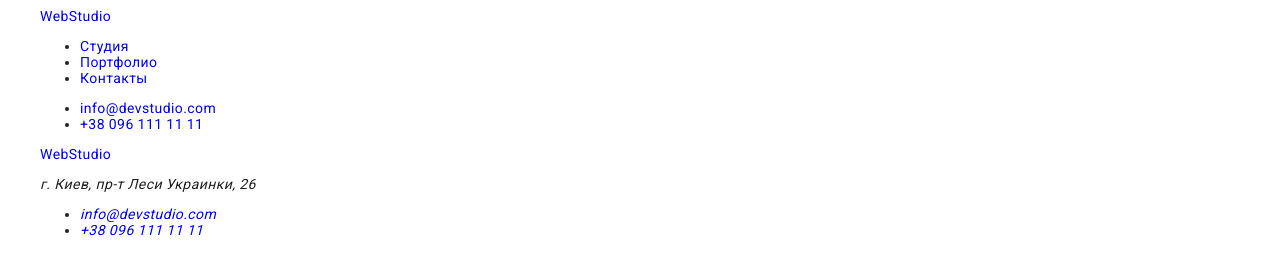
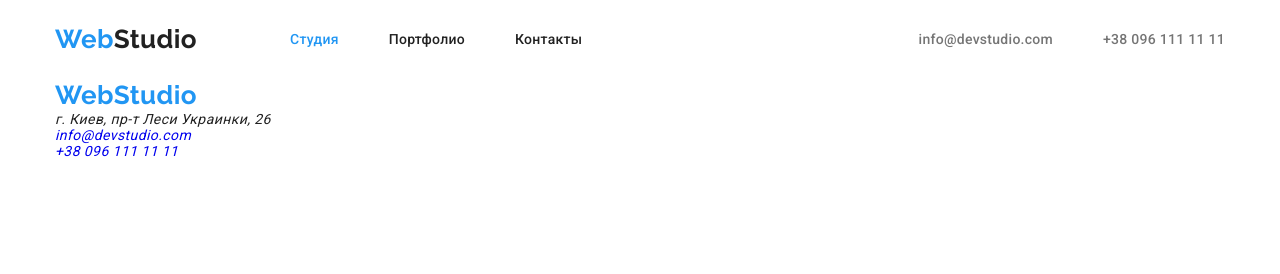
Before and after one commit to lexk87/goit-markup-hw-03, a plain HTML site: page index.html in a window 1280 px wide. Drawn offline with nearby package versions, Linux system fonts and the light colour scheme.

Commit message:
Добавляет разметку и стили хедера сайта

```diff
--- a/css/styles.css
+++ b/css/styles.css
@@ -1,4 +1,4 @@
-/*********** Переменные ***********/
+/* Переменные */
 :root {
     --primary-bg-color: #ffffff;
     --secondary-bg-color: #f5f4fa;
@@ -10,12 +10,30 @@
     --footer-secondary-text-color: rgba(255, 255, 255, 0.6);
 }
 
-/*********** Сброс ненужных стилей ***********/
+/* Сброс ненужных стилей */
+h1,
+h2,
+h3,
+h4,
+h5,
+h6,
+p,
+ul,
+ol {
+    margin: 0;
+    padding: 0;
+}
+
+ul,
+ol {
+    list-style: none;
+}
+
 .link {
     text-decoration: none;
 }
 
-/*********** Визуальное скрытие элементов ***********/
+/* Визуальное скрытие элементов */
 .visually-hidden {
     position: absolute;
     white-space: nowrap;
@@ -29,17 +47,16 @@
     margin: -1px;
 }
 
-/*********** Стили для body ***********/
+/* Стили для body */
 body {
     font-family: 'Roboto', sans-serif;
     font-size: 14px;
-    font-weight: 400;
     letter-spacing: 0.03em;
     background-color: var(--primary-bg-color);
     color: var(--primary-text-color);
 }
 
-/*********** Стили для контейнера ***********/
+/* Стили для контейнера */
 .container {
     width: 1200px;
     margin-left: auto;
@@ -47,3 +64,76 @@ body {
     padding-left: 15px;
     padding-right: 15px;
 }
+
+/* Хедер страницы */
+/* Контейнер хедера */
+.site-header {
+    padding-top: 24px;
+    padding-bottom: 25px;
+}
+
+.header-container,
+.header-nav-list,
+.header-contacts-list {
+    display: flex;
+    align-items: center;
+}
+
+/* Логотип */
+.logo {
+    font-family: Raleway;
+    font-size: 26px;
+    line-height: calc(31 / 26);
+    color: var(--accent-color);
+}
+
+/* Логотип хедера */
+.header-logo {
+    margin-right: 93px;
+}
+
+.header-logo-color {
+    color: var(--primary-text-color);
+}
+
+/* Навигация */
+.header-nav {
+    margin-right: auto;
+}
+
+.header-nav-list-item:not(:last-child) {
+    margin-right: 50px;
+}
+
+.header-nav-list-item-link {
+    font-weight: 500;
+    line-height: calc(16 / 14);
+    letter-spacing: 0.02em;
+    color: var(--primary-text-color);
+}
+
+.header-nav-list-item-link:hover,
+.header-nav-list-item-link:focus {
+    color: var(--accent-color);
+}
+
+.current-link {
+    color: var(--accent-color);
+}
+
+/* Контакты */
+.header-contacts-list-item:not(:last-child) {
+    margin-right: 50px;
+}
+
+.header-contacts-list-item-link {
+    font-weight: 500;
+    line-height: calc(16 / 14);
+    letter-spacing: 0.02em;
+    color: var(--secondary-text-color);
+}
+
+.header-contacts-list-item-link:hover,
+.header-contacts-list-item-link:focus {
+    color: var(--accent-color);
+}
--- a/index.html
+++ b/index.html
@@ -6,9 +6,10 @@
     <meta name="viewport" content="width=device-width, initial-scale=1.0">
     <title>goit-markup-hw-03-index</title>
 
-    <!-- Reset CSS -->
-
     <!-- Modern Normalize CSS -->
+    <link rel="stylesheet" href="https://cdnjs.cloudflare.com/ajax/libs/modern-normalize/1.1.0/modern-normalize.min.css"
+        integrity="sha512-wpPYUAdjBVSE4KJnH1VR1HeZfpl1ub8YT/NKx4PuQ5NmX2tKuGu6U/JRp5y+Y8XG2tV+wKQpNHVUX03MfMFn9Q=="
+        crossorigin="anonymous" referrerpolicy="no-referrer" />
 
     <!-- Google fonts -->
     <link rel="preconnect" href="https://fonts.googleapis.com">
@@ -31,7 +32,7 @@
                 <ul class="list header-nav-list">
                     <li class="list-item header-nav-list-item"><a href="./index.html" class="link header-nav-list-item-link current-link">Студия</a></li>
                     <li class="list-item header-nav-list-item"><a href="./portfolio.html" class="link header-nav-list-item-link">Портфолио</a></li>
-                    <li class="list-item header-nav-list-item"><a href="#" class="link header-nav-list-item-link">Контакты</a></li>
+                    <li class="list-item header-nav-list-item"><a href="" class="link header-nav-list-item-link">Контакты</a></li>
                 </ul>
             </nav>
             <!-- Контакты -->
```
Also changed, not shown: portfolio.html (+5 -4 lines).
